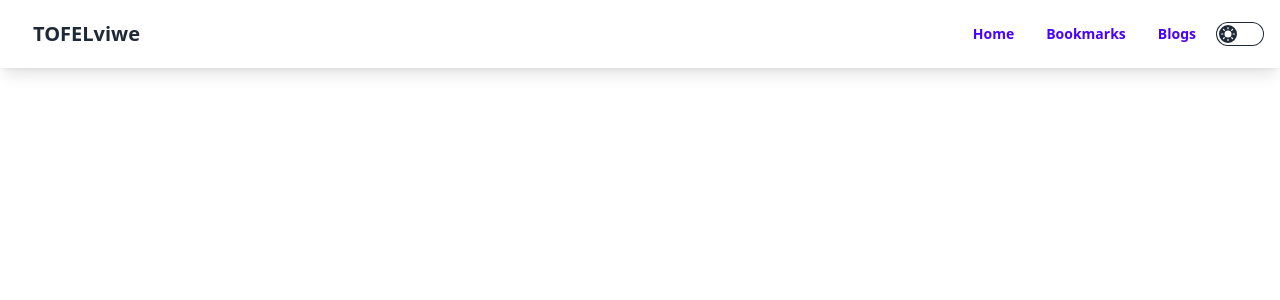
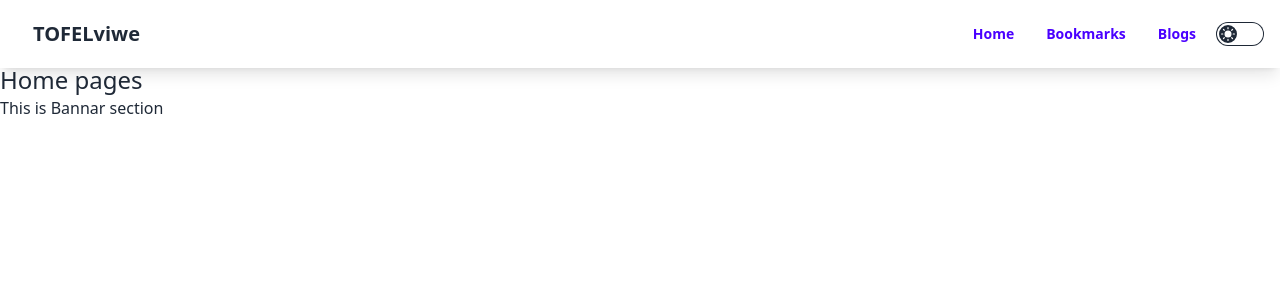
Before and after one commit to alhaj-cmd/bytebox, a React (Vite) app: page / in a window 1280 px wide. Shown: the top 300 px of the page. Built offline with nearby package versions, Linux system fonts and the light colour scheme.

Commit message:
component file create

```diff
--- a/src/App.jsx
+++ b/src/App.jsx
@@ -1,13 +1,14 @@
 
 // import './App.css'
+import Bannar from './assets/component/Bannar'
 import Home from './assets/pages/Home'
 
 function App() {
 
   return (
-    <div className=''>
+    <div>
      <Home></Home>
-
+     <Bannar></Bannar>
     </div>
   )
 }
--- a/src/assets/component/Nav.jsx
+++ b/src/assets/component/Nav.jsx
@@ -20,7 +20,7 @@ const Nav = () => {
     }
     return (
         <div>
-            <div className="navbar bg-base-100 shadow-lg  px-4 fixed z-10">
+            <div className="navbar bg-base-100 shadow-lg  px-4 fixed ">
                 <div className="flex-1">
                     <a className="btn btn-ghost gap-0 text-midnight text-xl">TOFEL<span className='text-purple'>viwe</span>
                     </a>
--- a/src/assets/pages/Home.jsx
+++ b/src/assets/pages/Home.jsx
@@ -1,12 +1,14 @@
 import React from 'react';
 import Nav from '../component/Nav';
-import Bannar from '../component/Bannar';
+
 
 const Home = () => {
   return (
-    <div className=''>
+    <div>
+      <div className='h-16'>
       <Nav></Nav>
-      <Bannar></Bannar>
+
+      </div>
       <h1 className='text-2xl'>Home pages</h1>
     </div>
   );
```
